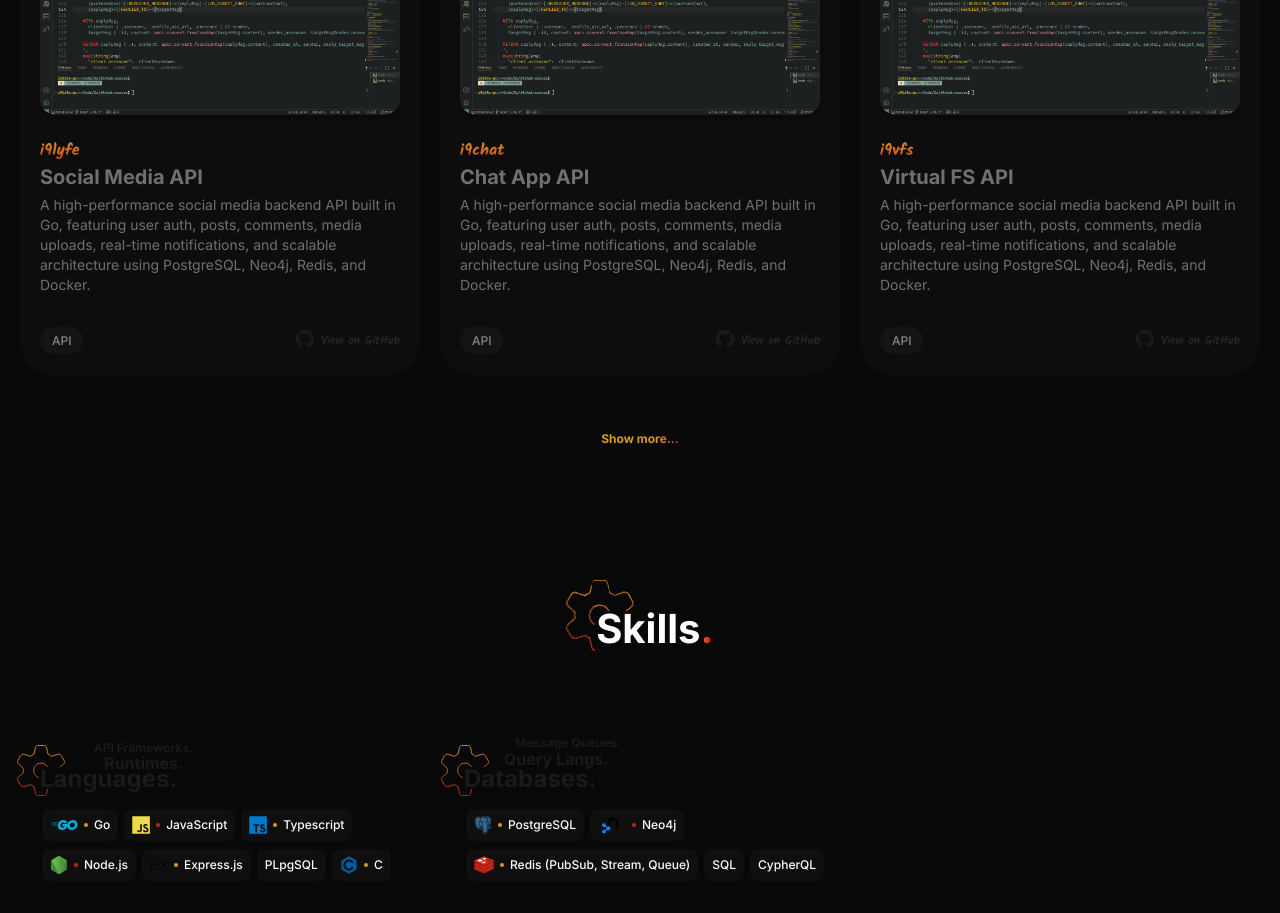
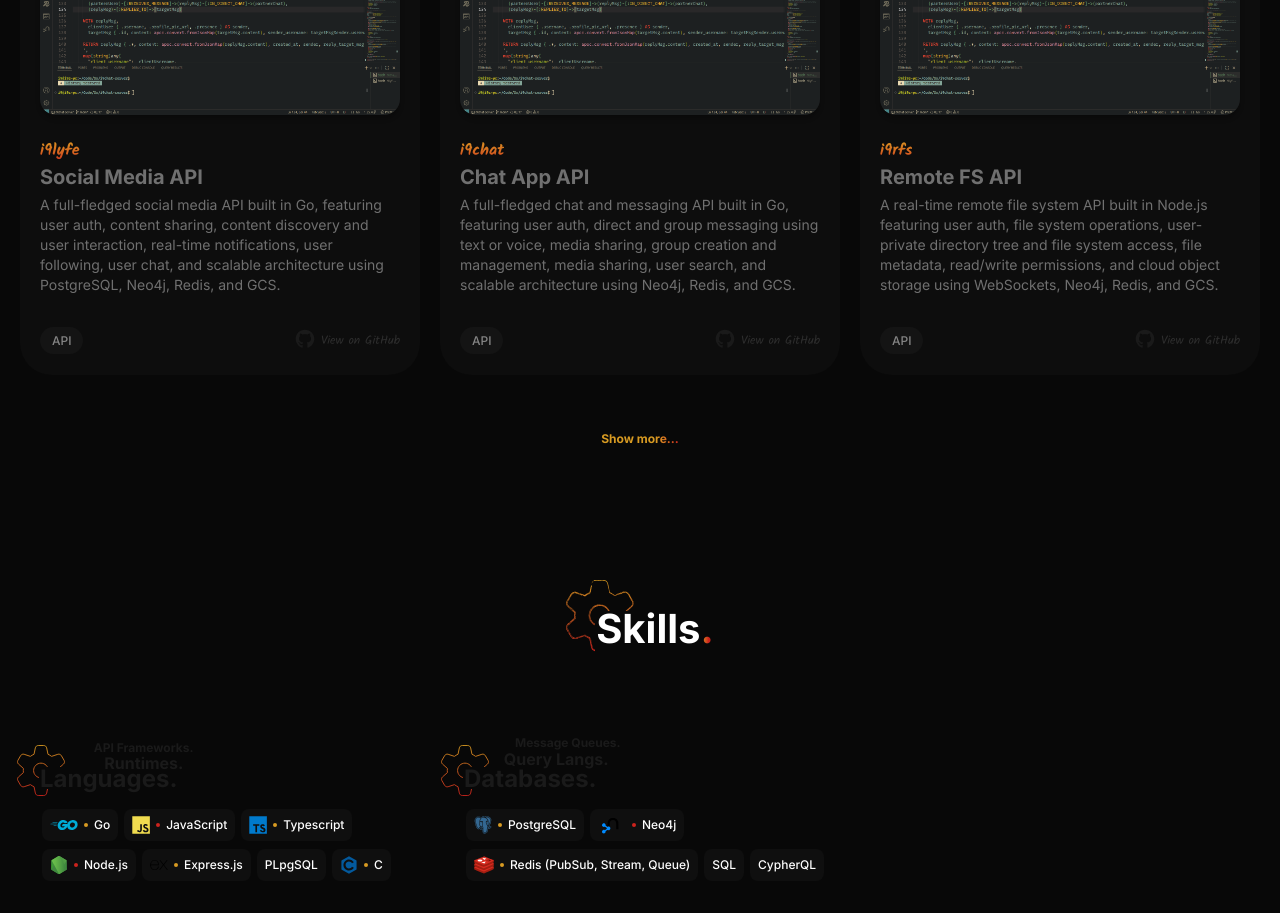
Before and after one commit to the-real-i9/i9ine, a React (Vite) app: page / in a window 1280 px wide. Shown: the part 1860-2773 px from the top of the page. Built offline with nearby package versions, Linux system fonts and the light colour scheme.

Commit message:
update: project infos

```diff
--- a/src/components/sections/projects/ProjectsSection.tsx
+++ b/src/components/sections/projects/ProjectsSection.tsx
@@ -16,9 +16,7 @@ function ProjectsSection() {
             thumbnail={dummyImg}
             name="i9lyfe"
             title="Social Media API"
-            description="A high-performance social media backend API built in Go, featuring
-          user auth, posts, comments, media uploads, real-time notifications,
-          and scalable architecture using PostgreSQL, Neo4j, Redis, and Docker."
+            description="A full-fledged social media API built in Go, featuring user auth, content sharing, content discovery and user interaction, real-time notifications, user following, user chat, and scalable architecture using PostgreSQL, Neo4j, Redis, and GCS."
             tags={["API"]}
             githubURL="https://github.com/the-real-i9/i9lyfe-server"
           />
@@ -26,19 +24,15 @@ function ProjectsSection() {
             thumbnail={dummyImg}
             name="i9chat"
             title="Chat App API"
-            description="A high-performance social media backend API built in Go, featuring
-          user auth, posts, comments, media uploads, real-time notifications,
-          and scalable architecture using PostgreSQL, Neo4j, Redis, and Docker."
+            description="A full-fledged chat and messaging API built in Go, featuring user auth, direct and group messaging using text or voice, media sharing, group creation and management, media sharing, user search, and scalable architecture using Neo4j, Redis, and GCS."
             tags={["API"]}
             githubURL="https://github.com/the-real-i9/i9chat-server"
           />
           <ProjectCard
             thumbnail={dummyImg}
-            name="i9vfs"
-            title="Virtual FS API"
-            description="A high-performance social media backend API built in Go, featuring
-          user auth, posts, comments, media uploads, real-time notifications,
-          and scalable architecture using PostgreSQL, Neo4j, Redis, and Docker."
+            name="i9rfs"
+            title="Remote FS API"
+            description="A real-time remote file system API built in Node.js featuring user auth, file system operations, user-private directory tree and file system access, file metadata, read/write permissions, and cloud object storage using WebSockets, Neo4j, Redis, and GCS."
             tags={["API"]}
             githubURL="https://github.com/the-real-i9/i9rfs-server"
           />
```
